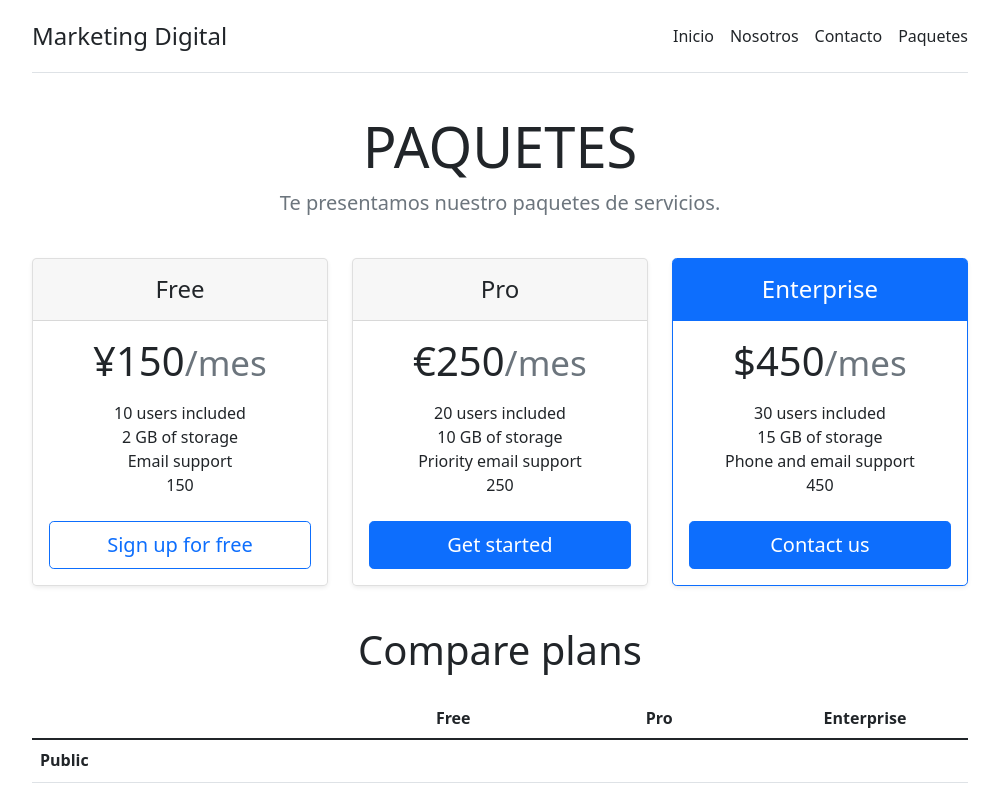
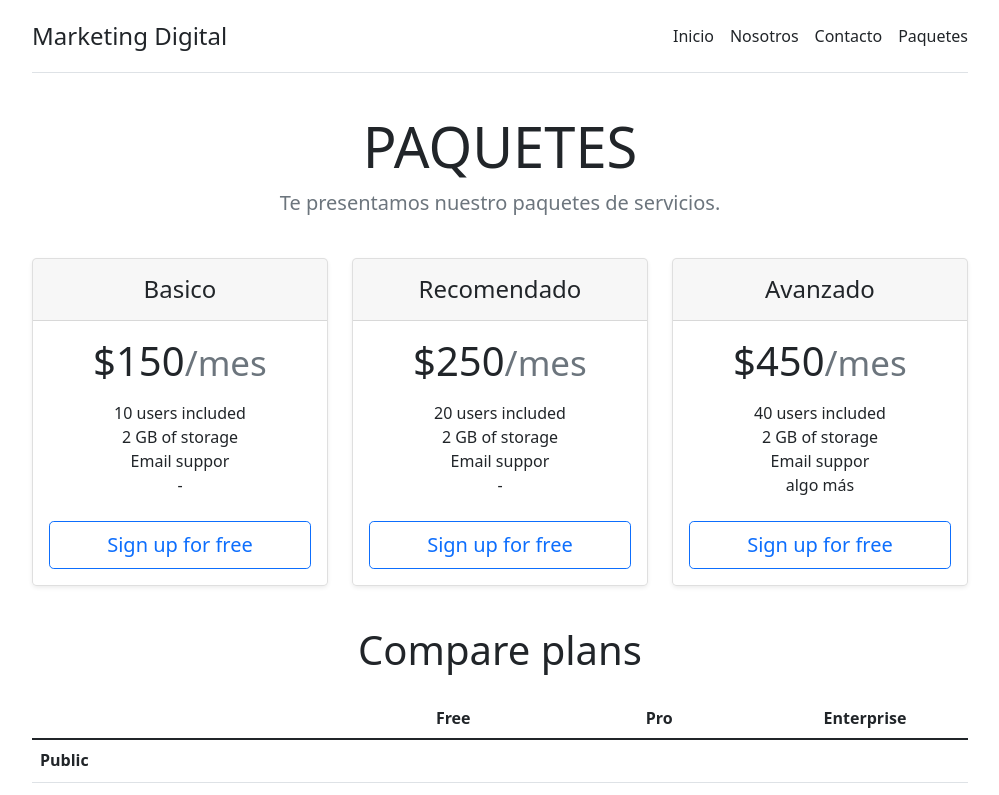
Before and after one commit to IvoMart/AngularProjects, an Angular app: page / in a window 1280 px wide. Shown: the top 795 px of the page, without its empty margins (140-1139 px from the left). Built offline with nearby package versions, Linux system fonts and the light colour scheme.

Commit message:
Ng For - Elements offering

```diff
--- a/src/app/app.component.html
+++ b/src/app/app.component.html
@@ -21,57 +21,25 @@
 
   <main>
     <div class="row row-cols-1 row-cols-md-3 mb-3 text-center">
-      <div class="col">
+
+      <div class="col" *ngFor="let packete of paquetes" >
         <div class="card mb-4 rounded-3 shadow-sm">
           <div class="card-header py-3">
-            <h4 class="my-0 fw-normal">Free</h4>
+            <h4 class="my-0 fw-normal">{{ packete.titulo }}</h4>
           </div>
           <div class="card-body">
-            <h1 class="card-title pricing-card-title">{{ precio1 | currency: 'JPY' : 'symbol' : '.0-0' }}<small class="text-muted fw-light">/{{ mes | lowercase }}</small></h1>
+            <h1 class="card-title pricing-card-title">{{ packete.precio | currency: 'USD' : 'symbol' : '.0-0' }}<small class="text-muted fw-light">/{{ packete.mes | lowercase }}</small></h1>
             <ul class="list-unstyled mt-3 mb-4">
-              <li>10 users included</li>
-              <li>2 GB of storage</li>
-              <li>Email support</li>
-              <li>{{ precio1 }}</li>
+              <li>{{ packete.d1 }}</li>
+              <li>{{ packete.d2 }}</li>
+              <li>{{ packete.d3 }}</li>
+              <li>{{ packete.d4 }}</li>
             </ul>
             <button type="button" class="w-100 btn btn-lg btn-outline-primary">Sign up for free</button>
           </div>
         </div>
       </div>
-      <div class="col">
-        <div class="card mb-4 rounded-3 shadow-sm">
-          <div class="card-header py-3">
-            <h4 class="my-0 fw-normal">Pro</h4>
-          </div>
-          <div class="card-body">
-            <h1 class="card-title pricing-card-title">{{ precio2 | currency: 'EUR' : 'symbol' : '.0-0' }}<small class="text-muted fw-light">/{{ mes | lowercase }}</small></h1>
-            <ul class="list-unstyled mt-3 mb-4">
-              <li>20 users included</li>
-              <li>10 GB of storage</li>
-              <li>Priority email support</li>
-              <li>{{ precio2 }}</li>
-            </ul>
-            <button type="button" class="w-100 btn btn-lg btn-primary">Get started</button>
-          </div>
-        </div>
-      </div>
-      <div class="col">
-        <div class="card mb-4 rounded-3 shadow-sm border-primary">
-          <div class="card-header py-3 text-white bg-primary border-primary">
-            <h4 class="my-0 fw-normal">Enterprise</h4>
-          </div>
-          <div class="card-body">
-            <h1 class="card-title pricing-card-title">{{ precio3 | currency: 'USD' : 'symbol' : '.0-0' }}<small class="text-muted fw-light">/{{ mes | lowercase }}</small></h1>
-            <ul class="list-unstyled mt-3 mb-4">
-              <li>30 users included</li>
-              <li>15 GB of storage</li>
-              <li>Phone and email support</li>
-              <li>{{ precio3 }}</li>
-            </ul>
-            <button type="button" class="w-100 btn btn-lg btn-primary">Contact us</button>
-          </div>
-        </div>
-      </div>
+
     </div>
 
     <h2 class="display-6 text-center mb-4">Compare plans</h2>
--- a/src/app/app.component.ts
+++ b/src/app/app.component.ts
@@ -15,7 +15,7 @@ export class AppComponent {
   mes = 'MES';
   paquetes = [
     {titulo: 'Basico', precio: 150, mes : 'mes', d1: '10 users included', d2:'2 GB of storage', d3:'Email suppor', d4:'-'},
-    {titulo: 'Recomendado', precio: 250, mes : 'mes', d1: '10 users included', d2:'2 GB of storage', d3:'Email suppor', d4:'-'},
-    {titulo: 'Avanzado', precio: 450, mes : 'mes', d1: '10 users included', d2:'2 GB of storage', d3:'Email suppor', d4:'algo más'}
+    {titulo: 'Recomendado', precio: 250, mes : 'mes', d1: '20 users included', d2:'2 GB of storage', d3:'Email suppor', d4:'-'},
+    {titulo: 'Avanzado', precio: 450, mes : 'mes', d1: '40 users included', d2:'2 GB of storage', d3:'Email suppor', d4:'algo más'}
    ] ;
 }
```
